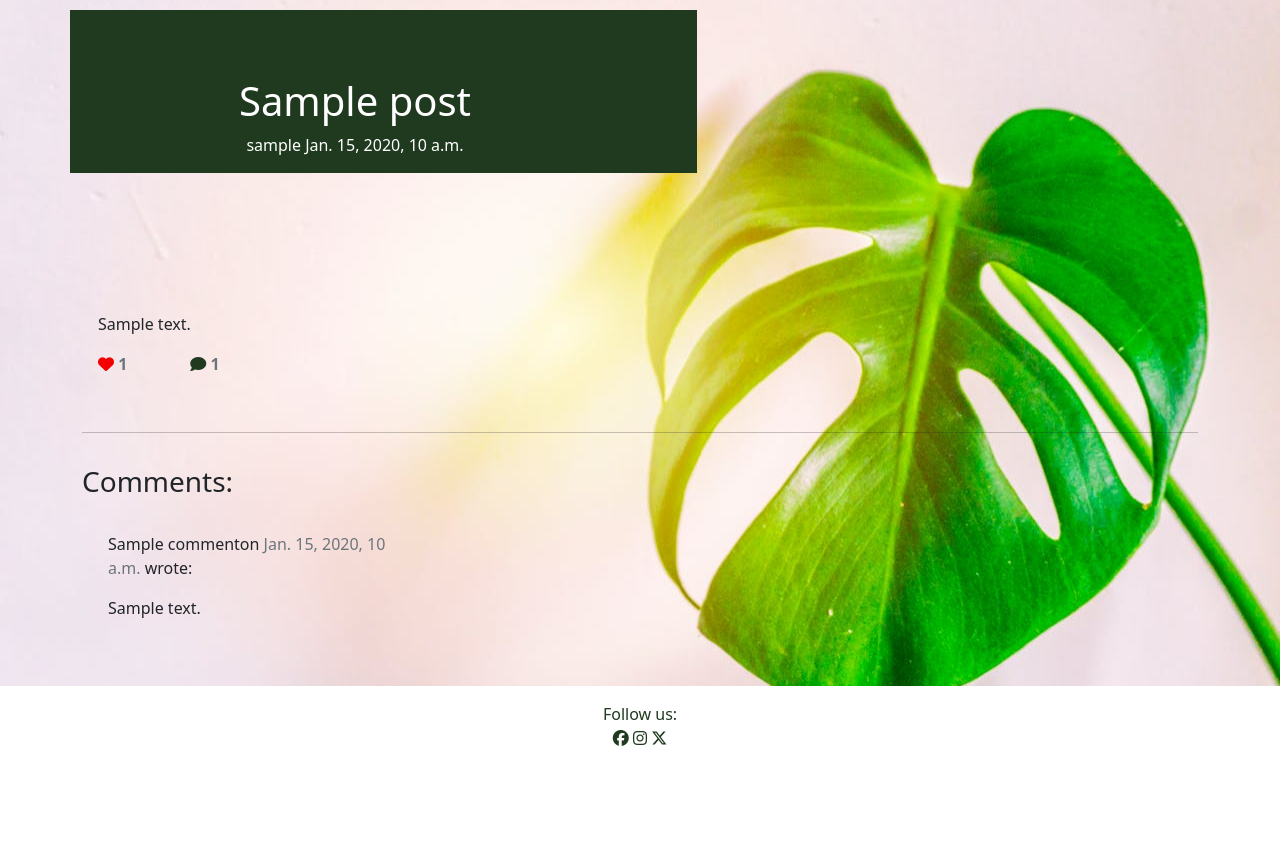
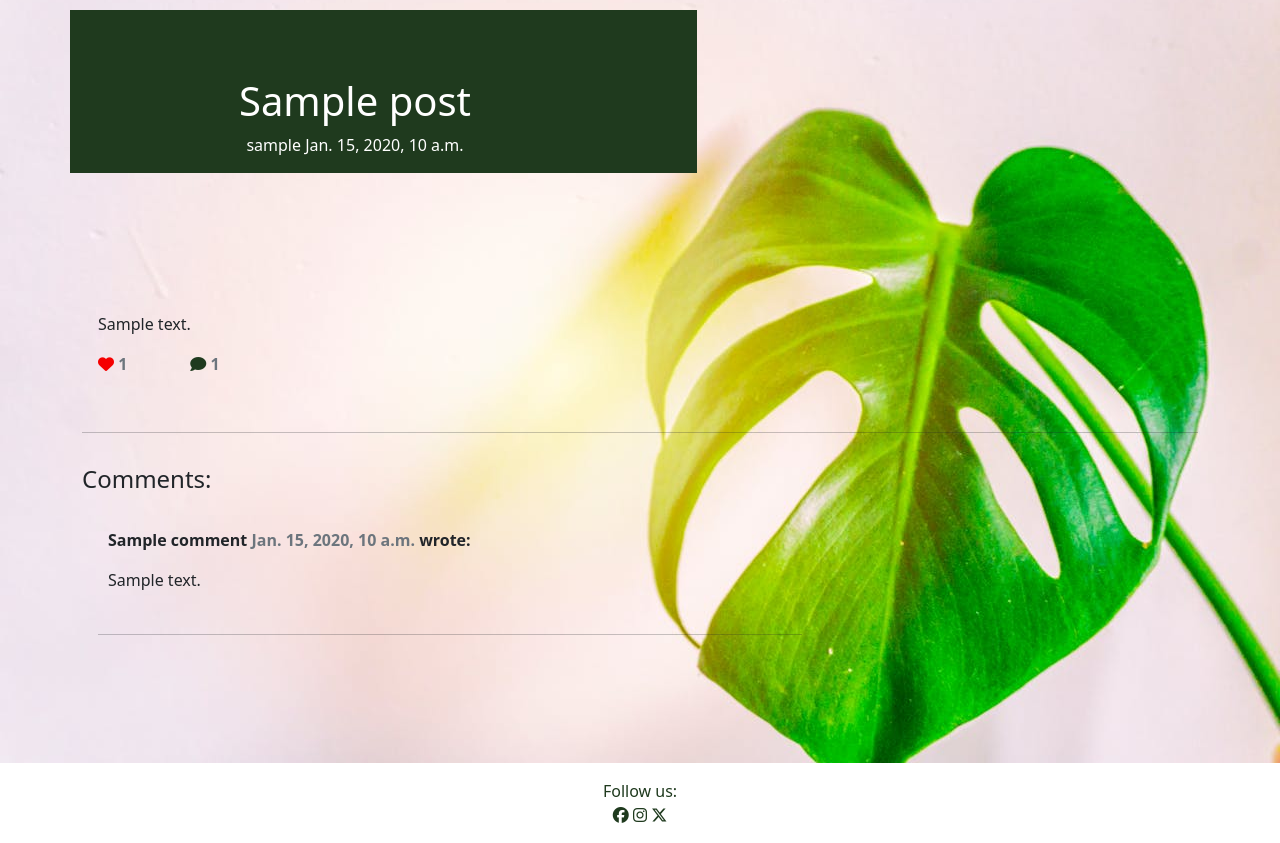
Before and after one commit to juliachelsie/YourGreenhouse, a Django app: template templates/details.html in a window 1280 px wide. Shown: the part 57-900 px from the top of the page. Before the commit the page ends 803 px from the top, so only its background shows below. Run offline with Django 3.2, Linux system fonts and the light colour scheme; tables that the repository leaves empty hold one stand-in row (values such as "Sample post"); the template is opened without the code that fills it: values that come from a table or form of the project are taken from there, most other values are stand-ins (such as "Sample title", 1, 10 or a date in 2020); some libraries are stand-ins or nearby versions.

Commit message:
Added function to comment on post

```diff
--- a/templates/details.html
+++ b/templates/details.html
@@ -50,24 +50,30 @@
         </div>
     </div>
     <div class="row">
-        <div class="col card mb-4  mt-3 ">
-            <h3>Comments:</h3>
+        <div class="col-md-8 card mb-4  mt-3 ">
+            <h4>Comments:</h4>
             <div class="card-body">
-                {% for comment in comments %}
+                {% for comment in comment %}
                 <div class="comments" style="padding: 10px;">
                     <p class="font-weight-bold">
-                        {{ commenton.name }}
+                        <strong>{{ comment.name }}
                         <span class=" text-muted font-weight-normal">
-                            {{ commenton.created }}
+                            {{ comment.created }}
                         </span> wrote:
-                    </p>
-                    {{ commenton.body | linebreaks }}
-                </div>
+                    </p> </strong>
+                    {{ comment.body | linebreaks }}
+                </div> <hr>
                 {% endfor %}
             </div>
         </div>
         <div class="col-md-8 card mb-4  mt-3 ">
             <div class="card-body">
+                {% if commented %}
+                <div class="alert alert-success" role="alert">
+                    Your comment is waiting for approval
+                </div>
+                {% else %}
+
                 {% if user.is_authenticated %}
                     <h4>Leave a comment on this post:</h4>
                     <p>Posting as: {{ user.username }}</p>
@@ -77,6 +83,7 @@
                         <button class="btn btn-signup btn-lg">Submit</button>
                     </form>
                 {% endif %}
+                {% endif %}
             </div>
         </div>
     </div>
```
Also changed, not shown: blogsite/views.py (+33 -0 lines).
